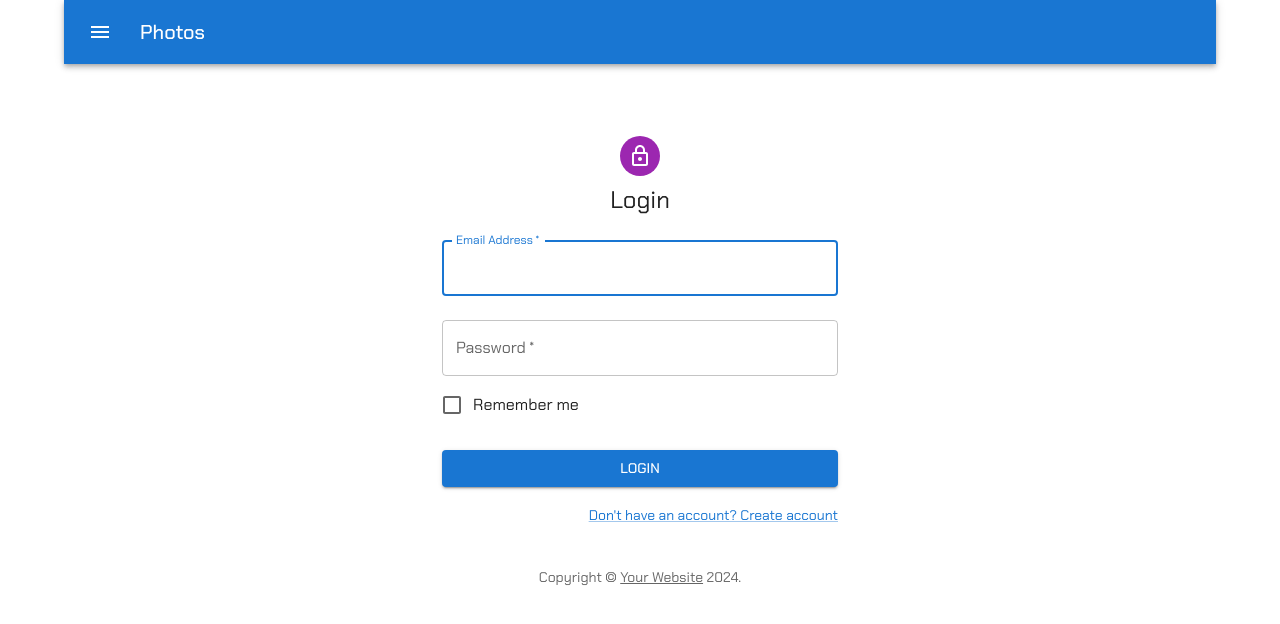
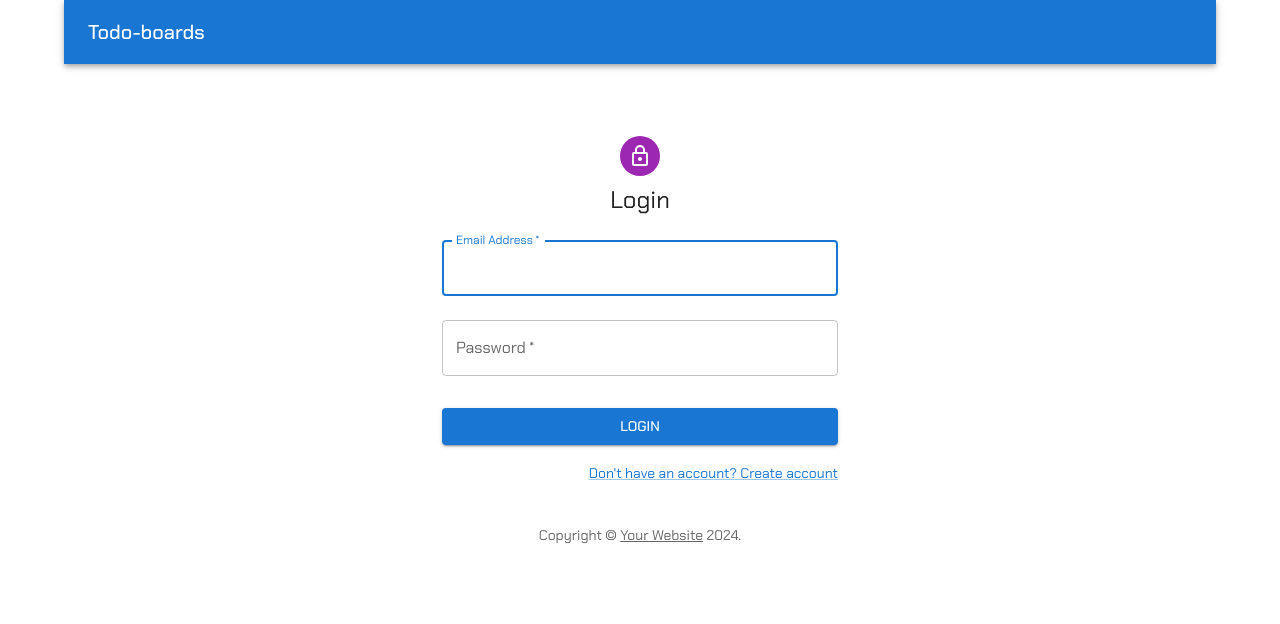
Before and after one commit to AndreyKonovalenko/todo-boards, a React (Create React App) app in the folder client/: page /login in a window 1280 px wide. Shown: the top 624 px of the page. Built offline with nearby package versions, Linux system fonts and the light colour scheme.

Commit message:
chore: clear login page and appheader

```diff
--- a/client/src/components/app/app.tsx
+++ b/client/src/components/app/app.tsx
@@ -12,10 +12,12 @@ import { theme } from '../../styles/theme';
 import { QueryClient, QueryClientProvider } from '@tanstack/react-query';
 import { ToastContainer } from 'react-toastify';
 import 'react-toastify/dist/ReactToastify.css';
+import { useUserStore } from '../../services/user/user-store';
 
 const queryClient = new QueryClient();
 
 const App = (): JSX.Element => {
+  useUserStore();
 	return (
 		<QueryClientProvider client={queryClient}>
 			<ThemeProvider theme={theme}>
--- a/client/src/components/header-bar/header-bar.tsx
+++ b/client/src/components/header-bar/header-bar.tsx
@@ -2,18 +2,18 @@ import * as React from 'react';
 import AppBar from '@mui/material/AppBar';
 import Box from '@mui/material/Box';
 import Toolbar from '@mui/material/Toolbar';
-import Typography from '@mui/material/Typography';
 import IconButton from '@mui/material/IconButton';
-import MenuIcon from '@mui/icons-material/Menu';
 import LogoutIcon from '@mui/icons-material/Logout';
 import { useMutation } from '@tanstack/react-query';
 import { useUserStore } from '../../services/user/user-store';
+import { Link } from '@mui/material';
 import api from '../../utils/todo-boards-api';
 
+import { TO_MAIN } from '../../utils/route-constants';
+
 export default function HeaderBar() {
-  // const [auth, setAuth] = React.useState(true);
 
-  const user = useUserStore((state) => state.user);
+   const user = useUserStore((state) => state.user);
   const { reset } = useUserStore();
   const { mutate } = useMutation({
 		mutationFn: api.auth.logout,
@@ -24,36 +24,13 @@ export default function HeaderBar() {
     reset()
   };
 
-
-
   return (
     <Box sx={{ flexGrow: 1 }}>
-      {/* <FormGroup>
-        <FormControlLabel
-          control={
-            <Switch
-              checked={auth}
-              onChange={handleChange}
-              aria-label="login switch"
-            />
-          }
-          label={auth ? 'Logout' : 'Login'}
-        />
-      </FormGroup> */}
       <AppBar position="static">
         <Toolbar>
-          <IconButton
-            size="large"
-            edge="start"
-            color="inherit"
-            aria-label="menu"
-            sx={{ mr: 2 }}
-          >
-            <MenuIcon />
-          </IconButton>
-          <Typography variant="h6" component="div" sx={{ flexGrow: 1 }}>
-            Photos
-          </Typography>
+          <Link variant="h6" sx={{ flexGrow: 1 }} underline='none' href={TO_MAIN} color="inherit" onClick={()=> console.info('click')}>
+            Todo-boards
+          </Link>
           {user && (
             <div>
               <IconButton
@@ -66,24 +43,6 @@ export default function HeaderBar() {
               >
                 <LogoutIcon/>
               </IconButton>
-              {/* <Menu
-                id="menu-appbar"
-                anchorEl={anchorEl}
-                anchorOrigin={{
-                  vertical: 'top',
-                  horizontal: 'right',
-                }}
-                keepMounted
-                transformOrigin={{
-                  vertical: 'top',
-                  horizontal: 'right',
-                }}
-                open={Boolean(anchorEl)}
-                onClose={handleClose}
-              >
-                <MenuItem onClick={handleClose}>Profile</MenuItem>
-                <MenuItem onClick={handleClose}>My account</MenuItem>
-              </Menu> */}
             </div>
           )}
         </Toolbar>
--- a/client/src/components/layout/layot.tsx
+++ b/client/src/components/layout/layot.tsx
@@ -1,7 +1,6 @@
 import { Outlet } from 'react-router-dom';
 import { Container, Typography, Link } from '@mui/material';
 import HeaderBar from '../header-bar/header-bar';
-
 
 
 
--- a/client/src/components/protected-route/protected-route.tsx
+++ b/client/src/components/protected-route/protected-route.tsx
@@ -1,5 +1,6 @@
 import { useLocation, useNavigate } from 'react-router-dom';
 import { useEffect } from 'react';
+import { TO_LOGIN } from '../../utils/route-constants';
 
 import { useUserStore } from '../../services/user/user-store';
 
@@ -11,12 +12,13 @@ type TProps = {
 
 const ProtectedRoute = ({ element }: TProps): JSX.Element => {
 	const user = useUserStore((state) => state.user);
+  console.log(user)
 	const navigate = useNavigate();
 	const { pathname } = useLocation();
 
 	useEffect(() => {
 		if (!Boolean(user)) {
-			navigate('/login', { state: { from: pathname }, replace: true });
+			navigate(TO_LOGIN, { state: { from: pathname }, replace: true });
 		}
 	}, [navigate, pathname, user]);
 
--- a/client/src/pages/login-page/login-page.tsx
+++ b/client/src/pages/login-page/login-page.tsx
@@ -11,10 +11,9 @@ import LockOutlinedIcon from '@mui/icons-material/LockOutlined';
 import Typography from '@mui/material/Typography';
 import Container from '@mui/material/Container';
 import { useUserStore } from '../../services/user/user-store';
+import { useEffect, useState } from 'react';
+import { useMutation } from '@tanstack/react-query';
 
-import { useEffect, useState } from 'react';
-
-import { useMutation } from '@tanstack/react-query';
 import api from '../../utils/todo-boards-api';
 import { useLocation, useNavigate } from 'react-router-dom';
 
@@ -85,10 +84,7 @@ export default function Login() {
 						id='password'
 						autoComplete='current-password'
 					/>
-					<FormControlLabel
-						control={<Checkbox value='remember' color='primary' />}
-						label='Remember me'
-					/>
+
 					<Button
 						type='submit'
 						fullWidth
--- a/client/src/utils/route-constants.ts
+++ b/client/src/utils/route-constants.ts
@@ -2,3 +2,4 @@
 export const TO_LOGIN = '/login';
 export const TO_REGISTER = '/register';
 export const TO_BOARDS = '/boards';
+export const TO_MAIN = '/';
```
